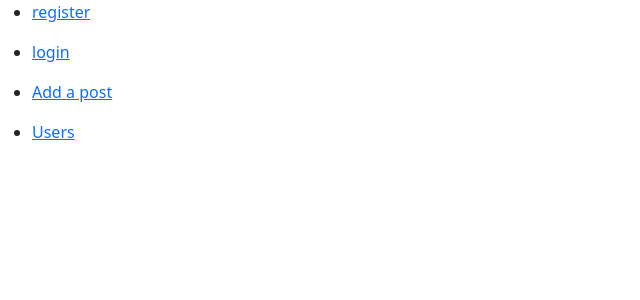
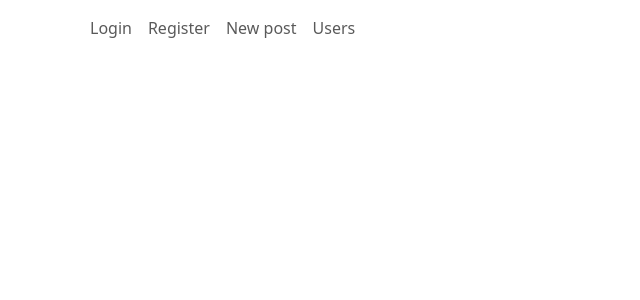
Before and after one commit to IsmaelSaid/instawish-front, a React (Create React App) app: page / in a window 1280 px wide. Shown: the top 300 px of the page, without its empty margins (0-640 px from the left). Built offline with nearby package versions, Linux system fonts and the light colour scheme.

Commit message:
Update : New ihm for the navbar.

```diff
--- a/package.json
+++ b/package.json
@@ -10,6 +10,7 @@
     "react": "^18.2.0",
     "react-bootstrap": "^2.9.2",
     "react-dom": "^18.2.0",
+    "react-router-bootstrap": "^0.26.2",
     "react-router-dom": "^6.21.1",
     "react-scripts": "5.0.1",
     "web-vitals": "^2.1.4"
--- a/src/components/navbar/Navbar.jsx
+++ b/src/components/navbar/Navbar.jsx
@@ -1,24 +1,38 @@
-import { Outlet, Link } from "react-router-dom";
+import { Outlet } from "react-router-dom";
+import { Navbar, Nav,Container } from "react-bootstrap";
+import { LinkContainer } from 'react-router-bootstrap'
 
-function Navbar() {
+function MyNavbar() {
+    /**
+     * @see https://stackoverflow.com/questions/59084960/react-bootstrap-nav-link-routing
+     * @see https://github.com/react-bootstrap/react-router-bootstrap
+     */
     return (
         <div>
-            <nav>
-                <ul>
-                    <li><Link to={`register`}>register</Link></li>
-                </ul>
-                <ul>
-                    <li><Link to={`login`}>login</Link></li>
-                </ul>
-                <ul>
-                    <li><Link to={`addPost`}>Add a post</Link></li>
-                </ul>
-                <ul>
-                    <li><Link to={`ListUsers`}>Users</Link></li>
-                </ul>
-            </nav>
+            <Navbar >
+                <Container>
+                    <Nav>
+                    <LinkContainer to={`login`}>
+                        <Nav.Link>Login</Nav.Link>
+                    </LinkContainer>
+
+                    <LinkContainer to={`register`}>
+                        <Nav.Link>Register</Nav.Link>
+                    </LinkContainer>
+
+                    <LinkContainer to={`addPost`}>
+                        <Nav.Link>New post</Nav.Link>
+                    </LinkContainer>
+
+                    <LinkContainer to={`ListUsers`}>
+                        <Nav.Link>Users</Nav.Link>
+                    </LinkContainer>
+
+                    </Nav>
+                </Container>
+            </Navbar >
             <div><Outlet /></div>
         </div>
     )
 }
-export default Navbar
+export default MyNavbar
--- a/src/index.jsx
+++ b/src/index.jsx
@@ -1,7 +1,7 @@
 import React from 'react';
 import ReactDOM from 'react-dom/client';
 import './index.css';
-import Navbar from './components/navbar/Navbar';
+import MyNavbar from './components/navbar/Navbar';
 import ErrorPage from './components/error/Error';
 import Register from './components/register/Register';
 import Login from './components/login/Login';
@@ -17,7 +17,7 @@ import ListUsers from './components/user/ListUsers';
 const router = createBrowserRouter([
   {
     path: "/",
-    element: <Navbar />,
+    element: <MyNavbar />,
     errorElement: <ErrorPage />,
     children: [
       {
```
Also changed, not shown: 1 other file (tests, documents, lock files or other folders).
